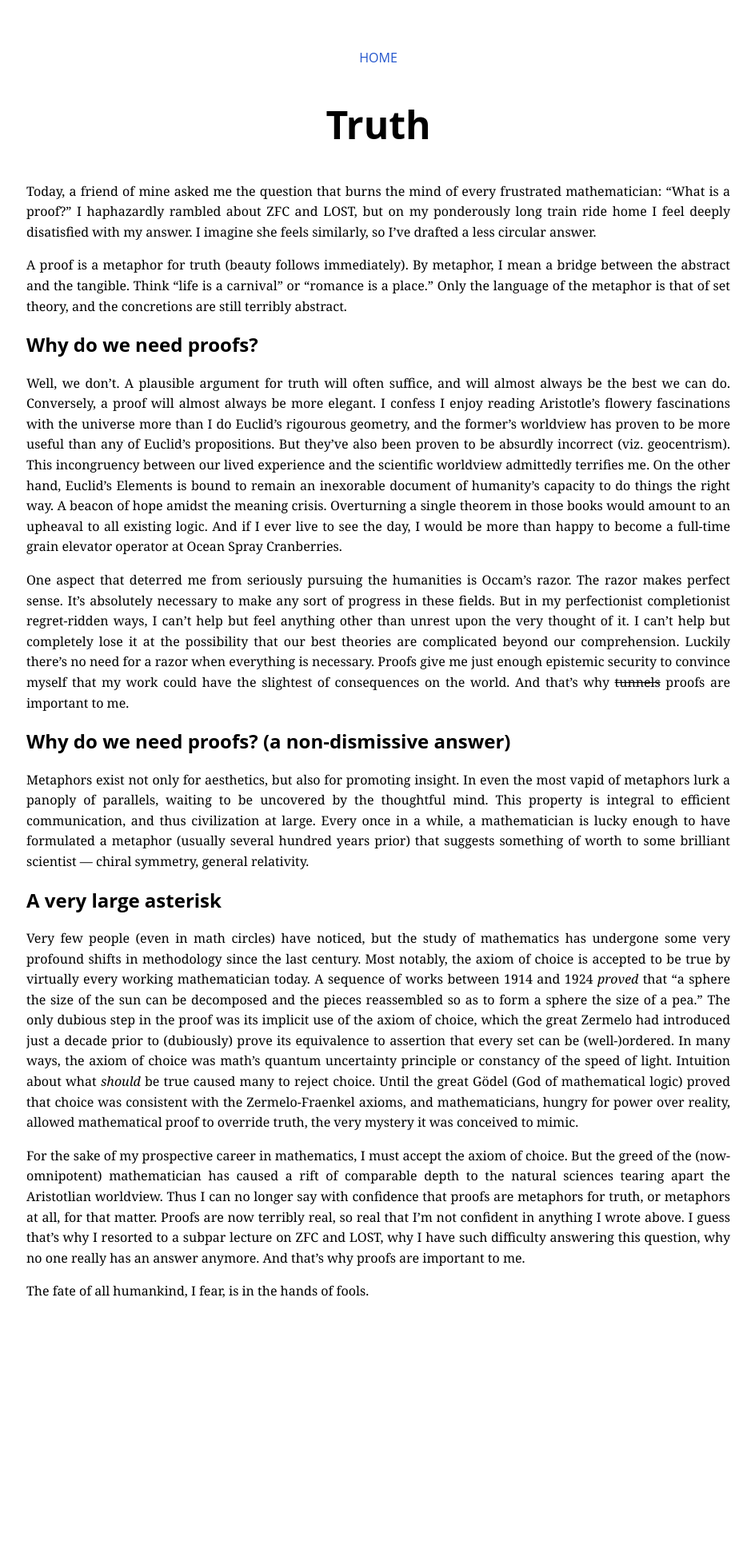
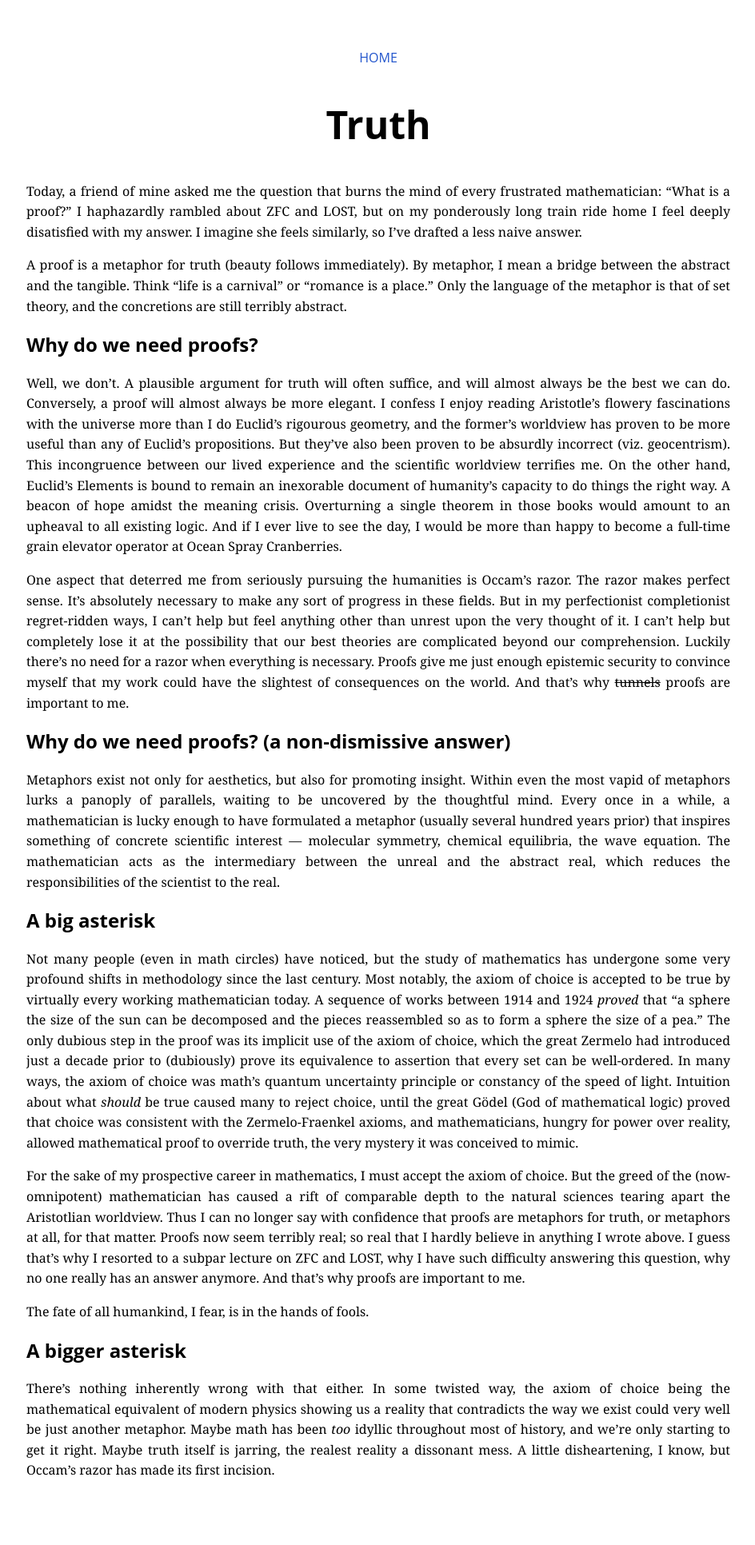
Before and after one commit to williamrygao/williamrygao.github.io, a Jekyll site: the page built from truth.md, in a window 1280 px wide. Shown: the whole page at 80% size, without its empty margins (167-1111 px from the left). Built offline with Jekyll 4.4.1, drawn with Linux system fonts in a browser that asks for light colours; before the commit the page ends 1708 px from its top, so only the background shows below that.

Commit message:
Update truth

```diff
--- a/truth.md
+++ b/truth.md
@@ -10,7 +10,7 @@ mind of every frustrated mathematician: "What is a proof?" I
 haphazardly rambled about ZFC and LOST, but on my
 ponderously long train ride home I feel deeply disatisfied with
 my answer. I imagine she feels similarly, so I've drafted a
-less circular answer.
+less naive answer.
 
 A proof is a metaphor for truth (beauty follows immediately).
 By metaphor, I mean a bridge between the abstract and the
@@ -26,8 +26,8 @@ reading Aristotle's flowery fascinations with the universe
 more than I do Euclid's rigourous geometry, and the former's
 worldview has proven to be more useful than any of Euclid's
 propositions. But they've also been proven to be absurdly
-incorrect (viz. geocentrism). This incongruency between our
-lived experience and the scientific worldview admittedly
+incorrect (viz. geocentrism). This incongruence between our
+lived experience and the scientific worldview
 terrifies me. On the other hand, Euclid's Elements is bound
 to remain an inexorable document of humanity's capacity to
 do things the right way. A beacon of hope amidst the meaning
@@ -51,16 +51,16 @@ proofs are important to me.
 
 ## Why do we need proofs? (a non-dismissive answer)
 Metaphors exist not only for aesthetics, but also for promoting
-insight. In even the most vapid of metaphors lurk a panoply of
-parallels, waiting to be uncovered by the thoughtful mind. This
-property is integral to efficient communication, and thus
-civilization at large. Every once in a while, a mathematician is lucky
-enough to have formulated a metaphor (usually several hundred years prior)
-that suggests something of worth to some brilliant scientist — chiral
-symmetry, general relativity.
+insight. Within even the most vapid of metaphors lurks a panoply of
+parallels, waiting to be uncovered by the thoughtful mind. Every once in a while, a
+mathematician is lucky enough to have formulated a metaphor (usually several hundred years prior)
+that inspires something of concrete scientific interest — molecular
+symmetry, chemical equilibria, the wave equation. The mathematician acts as the
+intermediary between the unreal and the abstract real, which reduces the
+responsibilities of the scientist to the real.
 
-## A very large asterisk
-Very few people (even in math circles) have noticed, but the study of mathematics
+## A big asterisk
+Not many people (even in math circles) have noticed, but the study of mathematics
 has undergone some very profound shifts in methodology since the last century.
 Most notably, the axiom of choice is accepted to be true by virtually every
 working mathematician today. A sequence of works between 1914 and 1924 *proved*
@@ -68,9 +68,9 @@ that "a sphere the size of the sun can be decomposed and the pieces reassembled
 so as to form a sphere the size of a pea." The only dubious step in the proof
 was its implicit use of the axiom of choice, which the great Zermelo had introduced
 just a decade prior to (dubiously) prove its equivalence to assertion that
-every set can be (well-)ordered. In many ways, the axiom of choice was math's
+every set can be well-ordered. In many ways, the axiom of choice was math's
 quantum uncertainty principle or constancy of the speed of light. Intuition
-about what *should* be true caused many to reject choice. Until the great Gödel
+about what *should* be true caused many to reject choice, until the great Gödel
 (God of mathematical logic) proved that choice was consistent with the
 Zermelo-Fraenkel axioms, and mathematicians, hungry for power over reality,
 allowed mathematical proof to override truth, the very mystery it was conceived to mimic.
@@ -79,9 +79,18 @@ For the sake of my prospective career in mathematics, I must accept the axiom of
 But the greed of the (now-omnipotent) mathematician has caused a rift of comparable
 depth to the natural sciences tearing apart the Aristotlian worldview. Thus
 I can no longer say with confidence that proofs are metaphors for truth, or metaphors
-at all, for that matter. Proofs are now terribly real, so real that I'm not confident
+at all, for that matter. Proofs now seem terribly real; so real that I hardly believe
 in anything I wrote above. I guess that's why I resorted to a subpar lecture on ZFC and
 LOST, why I have such difficulty answering this question, why no one really has an
 answer anymore. And that's why proofs are important to me.
 
 The fate of all humankind, I fear, is in the hands of fools.
+
+## A bigger asterisk
+There's nothing inherently wrong with that either. In some twisted way,
+the axiom of choice being the mathematical equivalent of
+modern physics showing us a reality that contradicts the way we exist could
+very well be just another metaphor. Maybe math has been *too*
+idyllic throughout most of history, and we're only starting to get it right.
+Maybe truth itself is jarring, the realest reality a dissonant mess. A little
+disheartening, I know, but Occam's razor has made its first incision.
```
